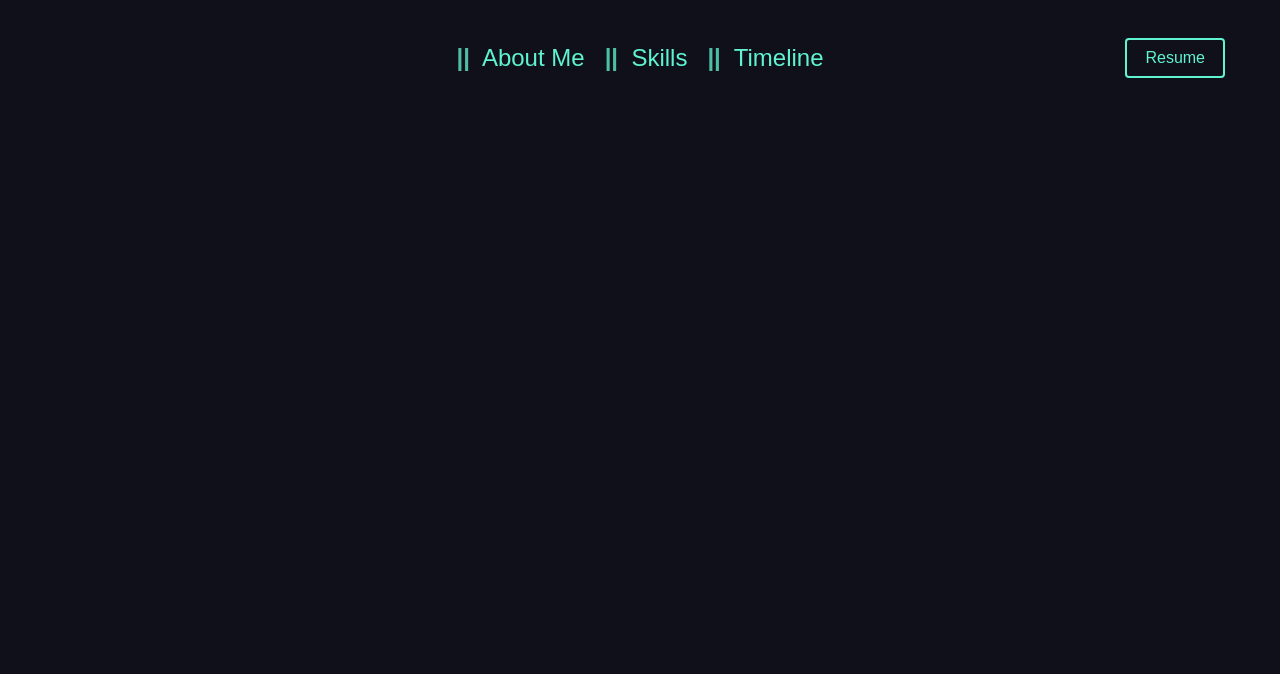
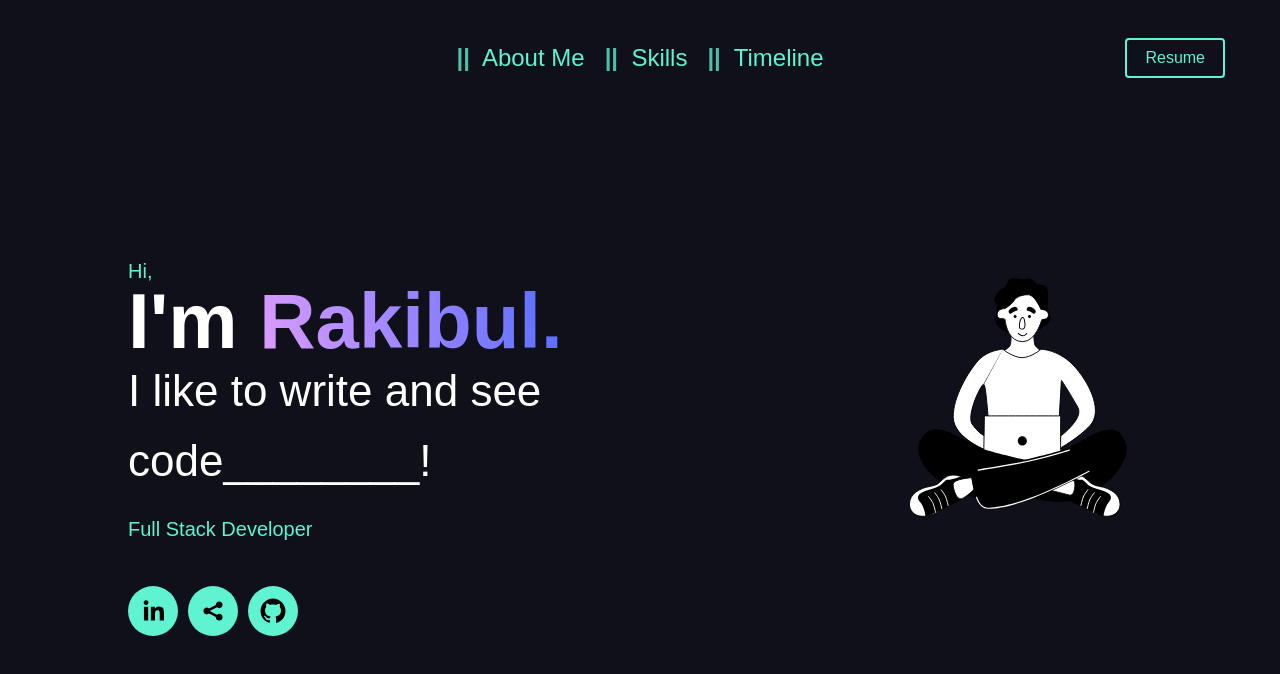
Before and after one commit to rakibul-wdp/portfolio, a React (Create React App) app: page / in a window 1280 px wide. Shown: the top 674 px of the page. Built offline with nearby package versions, Linux system fonts and the light colour scheme.

Commit message:
rename title and change link

```diff
--- a/package.json
+++ b/package.json
@@ -7,9 +7,9 @@
     "@testing-library/jest-dom": "^5.16.4",
     "@testing-library/react": "^13.3.0",
     "@testing-library/user-event": "^13.5.0",
-    "daisyui": "^2.15.2",
     "react": "^18.1.0",
     "react-dom": "^18.1.0",
+    "react-lottie": "^1.2.3",
     "react-router-dom": "^6.3.0",
     "react-scripts": "5.0.1",
     "react-social-icons": "^5.15.0",
--- a/src/App.js
+++ b/src/App.js
@@ -1,14 +1,11 @@
-import Navbar from './components/Navbar';
+import Hero from "./components/Hero";
+import Navbar from "./components/Navbar";
 
 function App() {
   return (
     <div className="w-[100vw]">
       <Navbar />
-      {/* <Routes>
-        <Route path='/' element={<Home />} />
-        <Route path='/project/:projectId' element={<ProjectDetails />} />
-      </Routes>
-      <Footer /> */}
+      <Hero />
     </div>
   );
 }
--- a/src/components/Hero.js
+++ b/src/components/Hero.js
@@ -1,6 +1,9 @@
-import React from 'react';
-import { SocialIcon } from 'react-social-icons';
-import styled, { keyframes } from 'styled-components';
+import React from "react";
+import Lottie from "react-lottie";
+import { SocialIcon } from "react-social-icons";
+import styled, { keyframes } from "styled-components";
+import animationData2 from "../lotties/laptop.json";
+import animationData from "../lotties/man.json";
 
 const Hero = () => {
   return (
@@ -12,30 +15,30 @@ const Hero = () => {
             <div className="flex flex-row font-semibold text-white text-[50px] md:text-[78px]">
               <p>I'm&nbsp;</p>
               <AnimatedGradientText className="text-[50px] md:text-[78px]">
-                Siddesh.
+                Rakibul.
               </AnimatedGradientText>
             </div>
             <h3 className="font-medium text-white text-[30px] md:text-[44px] leading-8 md:leading-[70px]">
-              I love building for/around web3 tech.
+              I like to write and see code________!
             </h3>
             <span className="text-[#5ff3d1] text-[20px] font-normal leading-5">
-              Full Stack Engineer
+              Full Stack Developer
             </span>
           </div>
           <div className="mt-[20px]">
             <SocialIcon
-              url="https://twitter.com/websidyn"
+              url="https://www.linkedin.com/in/md-rakibul"
               bgColor="#5ff3d1"
               fgColor="#000000"
             />
             <SocialIcon
-              url="https://linkedin.com/in/siddesh-eth"
+              url="https://leetcode.com/rakibul-wdp"
               bgColor="#5ff3d1"
               fgColor="#000000"
               className="mx-[10px]"
             />
             <SocialIcon
-              url="https://github.com/siddesh7"
+              url="https://github.com/rakibul-wdp"
               bgColor="#5ff3d1"
               fgColor="#000000"
             />
@@ -54,22 +57,23 @@ const Hero = () => {
 
 export default Hero;
 
-// const defaultOptions = {
-//   loop: true,
-//   autoplay: true,
-//   animationData: animationData,
-//   rendererSettings: {
-//     preserveAspectRatio: "xMidYMid slice",
-//   },
-// };
-// const defaultOptions2 = {
-//   loop: true,
-//   autoplay: true,
-//   animationData: animationData2,
-//   rendererSettings: {
-//     preserveAspectRatio: "xMidYMid slice",
-//   },
-// };
+const defaultOptions = {
+  loop: true,
+  autoplay: true,
+  animationData: animationData,
+  rendererSettings: {
+    preserveAspectRatio: "xMidYMid slice",
+  },
+};
+
+const defaultOptions2 = {
+  loop: true,
+  autoplay: true,
+  animationData: animationData2,
+  rendererSettings: {
+    preserveAspectRatio: "xMidYMid slice",
+  },
+};
 
 const hue = keyframes`
  from {
```
Also changed, not shown: 1 other file (tests, documents, lock files or other folders).
